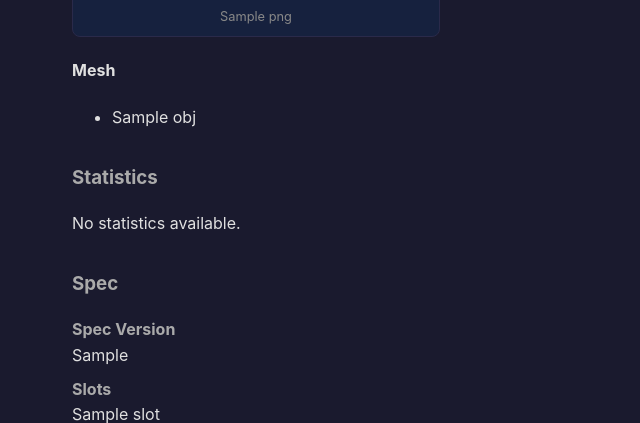
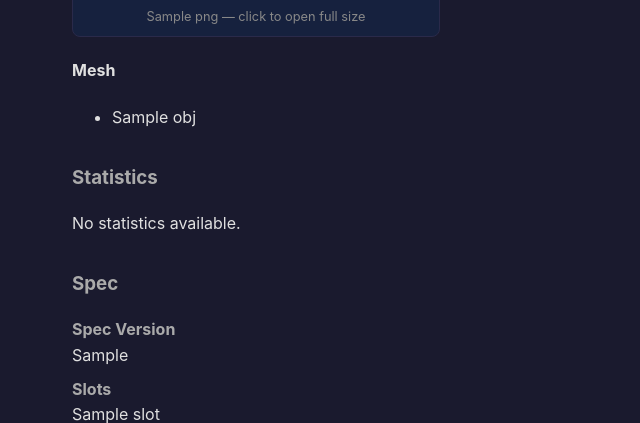
Before and after one commit to asb-42/weight-atlas, a Python web app: template src/weight_atlas/ui/templates/detail.html in a window 1280 px wide. Shown: the part 1499-1922 px from the top of the page, without its empty margins (0-640 px from the left). Run offline with Jinja, Linux system fonts and the light colour scheme; the template is opened without the code that fills it: most values are stand-ins (such as "Sample title", 1, 10 or a date in 2020); some libraries are stand-ins or nearby versions.

Commit message:
Render: pixel-budget cap for wide panels + clickable full-size images
- matplotlib_sheet.py: replace the long-edge cap (which crushed Kimi K3's
  736x7168 expert panels to 4096x420, too small to inspect) with a total-pixel
  budget (12 Mpx) that preserves aspect ratio and upscales small fields.
  Expert panels now render at ~8205x924 (7.6 Mpx) instead of 1.7 Mpx, still
  bounded (~48 MB RGBA) and immune to the ~95 GB render OOM.
- detail.html: sheet, preview and terrain images are now wrapped in links that
  open the full-size PNG in a new tab for zooming/inspection.
- tests: test_render_huge_panel_is_bounded checks the total-pixel budget.

```diff
--- a/src/weight_atlas/ui/templates/detail.html
+++ b/src/weight_atlas/ui/templates/detail.html
@@ -94,8 +94,10 @@
         {% for png in sheet_pngs %}
         {% if 'preview_' not in png %}
         <figure>
-            <img src="/models/{{ job.job_id }}/artifacts/{{ png }}" alt="{{ png }}">
-            <figcaption>{{ png }}</figcaption>
+            <a href="/models/{{ job.job_id }}/artifacts/{{ png }}" target="_blank" rel="noopener" title="Open full size">
+                <img src="/models/{{ job.job_id }}/artifacts/{{ png }}" alt="{{ png }}">
+            </a>
+            <figcaption>{{ png }} — click to open full size</figcaption>
         </figure>
         {% endif %}
         {% endfor %}
@@ -111,8 +113,10 @@
         {% for png in sheet_pngs %}
         {% if 'preview_' in png %}
         <figure>
-            <img src="/models/{{ job.job_id }}/artifacts/{{ png }}" alt="{{ png }}">
-            <figcaption>{{ png }}</figcaption>
+            <a href="/models/{{ job.job_id }}/artifacts/{{ png }}" target="_blank" rel="noopener" title="Open full size">
+                <img src="/models/{{ job.job_id }}/artifacts/{{ png }}" alt="{{ png }}">
+            </a>
+            <figcaption>{{ png }} — click to open full size</figcaption>
         </figure>
         {% endif %}
         {% endfor %}
@@ -126,8 +130,10 @@
     <div class="image-grid">
         {% for png in terrain_pngs %}
         <figure>
-            <img src="/models/{{ job.job_id }}/artifacts/{{ png }}" alt="{{ png }}">
-            <figcaption>{{ png }}</figcaption>
+            <a href="/models/{{ job.job_id }}/artifacts/{{ png }}" target="_blank" rel="noopener" title="Open full size">
+                <img src="/models/{{ job.job_id }}/artifacts/{{ png }}" alt="{{ png }}">
+            </a>
+            <figcaption>{{ png }} — click to open full size</figcaption>
         </figure>
         {% endfor %}
     </div>
```
Also changed, not shown: src/weight_atlas/render/matplotlib_sheet.py (+18 -16 lines), tests/test_render_cli.py (+2 -2 lines).
